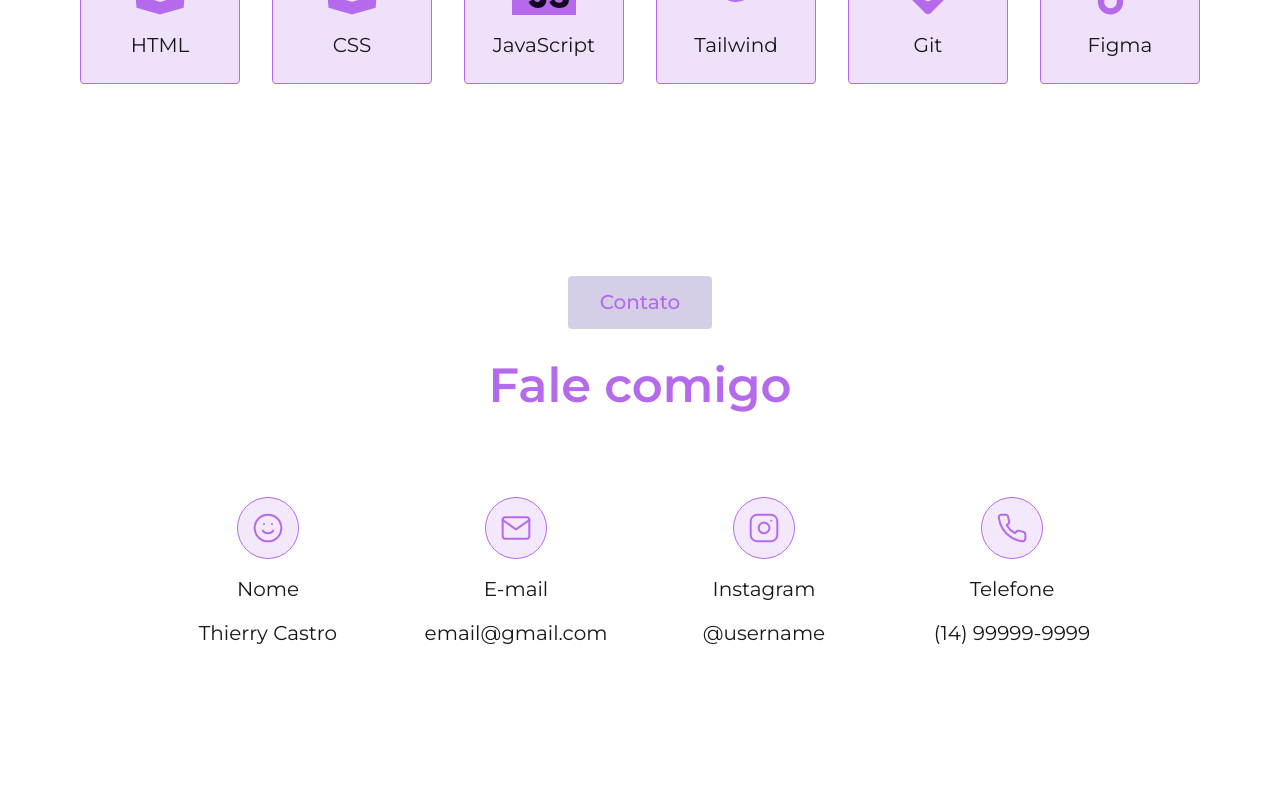
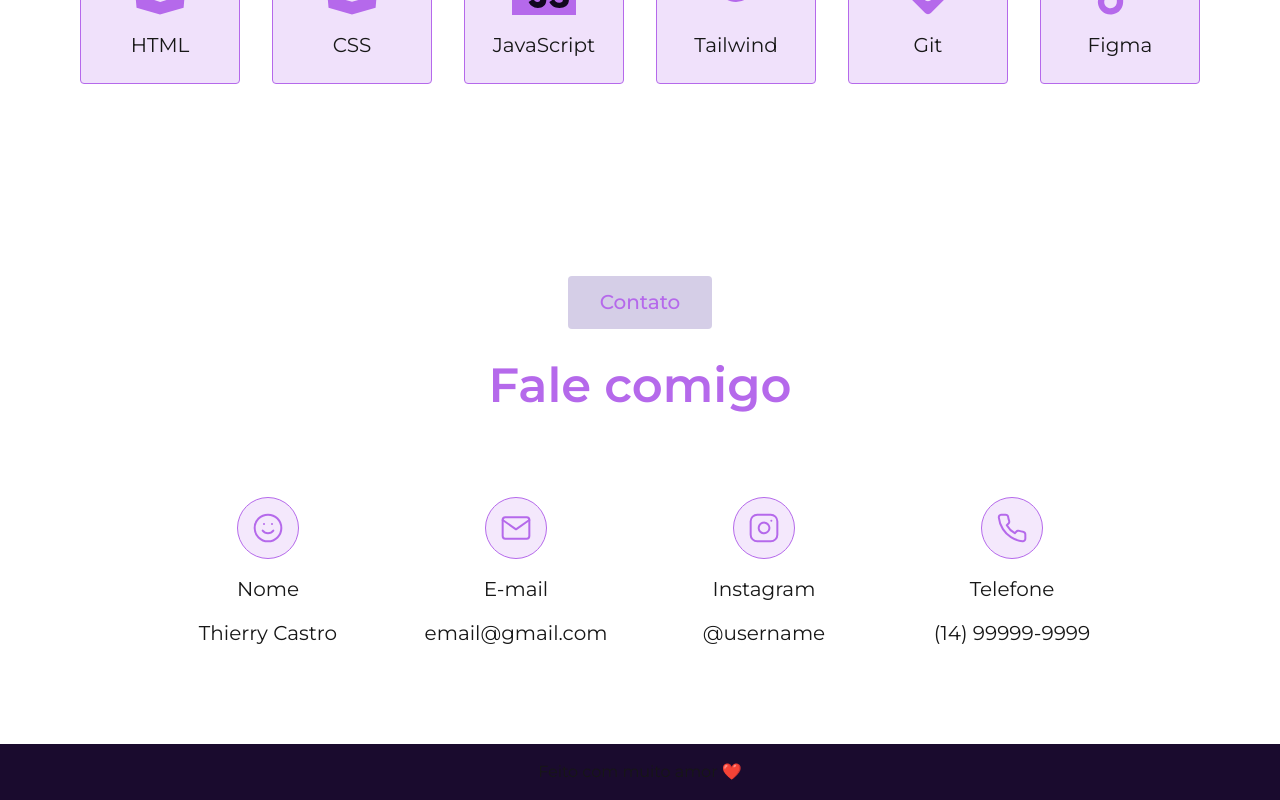
Before and after one commit to Thierrycast/thierrycastro.dev, a Next.js app: page / in a window 1280 px wide. Shown: the part 3393-4193 px from the top of the page. Before the commit the page ends 4137 px from the top, so only its background shows below. Built offline with nearby package versions, Linux system fonts and the light colour scheme.

Commit message:
feat: estrutura base Footer

```diff
--- /dev/null
+++ b/app/components/Footer.tsx
@@ -0,0 +1,7 @@
+export default function Footer() {
+  return (
+    <footer className="w-full bg-neutral-dark py-4 flex justify-center" >
+      Feito com muito amor ❤️
+    </footer>
+  )
+}
--- a/app/globals.css
+++ b/app/globals.css
@@ -17,7 +17,7 @@
 
   --color-neutral: #161616; /* Cinza carvão */
   --color-neutral-light: #2e2f34; /* Cinza azulado escuro */
-  --color-neutral-dark: #11071f; /* Azul escuro profundo */
+  --color-neutral-dark: #1A0B2E; /* roxo escuro profundo */
 
   --color-accent: #ff8b7b; /* Salmão claro */
   --color-accent-dark: #ba4d3c; /* Vermelho alaranjado */
--- a/app/page.tsx
+++ b/app/page.tsx
@@ -1,5 +1,6 @@
 import AboutSection from "./components/AboutSection";
 import ContactSection from "./components/ContactSection";
+import Footer from "./components/Footer";
 import HeroSection from "./components/HeroSection";
 import ProjectsSection from "./components/ProjectsSection";
 import SkillsSection from "./components/SkillsSection";
@@ -14,6 +15,7 @@ export default function Home() {
       <ProjectsSection />
       <SkillsSection />
       <ContactSection />
+      <Footer />
     </main>
   );
 }
```
